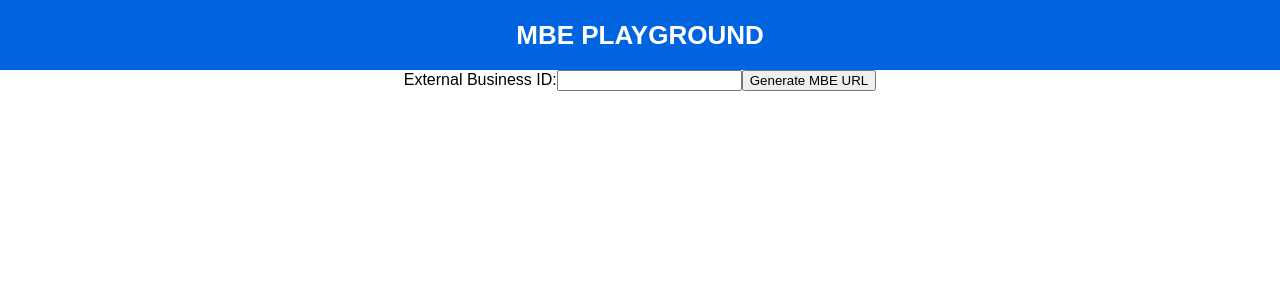
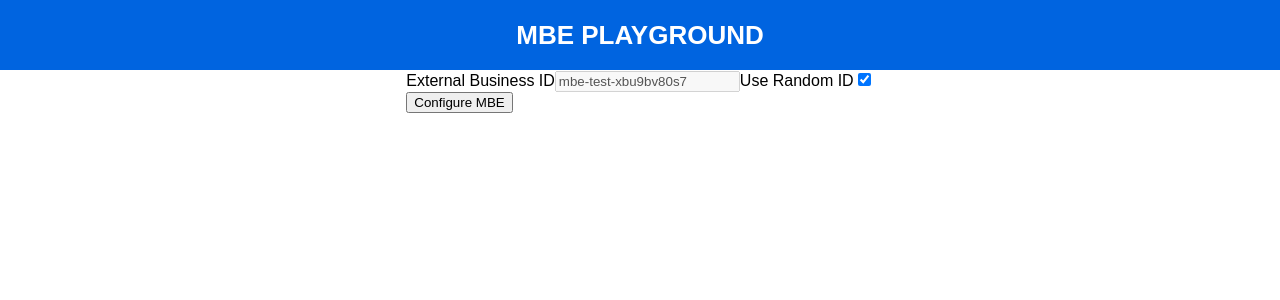
Before and after one commit to rahulmaddineni/mbe-playground, a React (Create React App) app: page / in a window 1280 px wide. Shown: the top 300 px of the page. Built offline with nearby package versions, Linux system fonts and the light colour scheme.

Commit message:
Add External ID Input

```diff
--- a/src/App.tsx
+++ b/src/App.tsx
@@ -1,5 +1,5 @@
 import React from "react";
-import "./App.css";
+import "./styles/App.css";
 import MBEConfigForm from './MBEConfigForm.tsx'
 
 function App() {
--- a/src/MBEConfigForm.tsx
+++ b/src/MBEConfigForm.tsx
@@ -1,24 +1,59 @@
-import React, { useState } from "react";
+import React, { useState, useEffect } from "react";
 import { useForm } from "react-hook-form";
+import { MBEConfig } from "./types/MBEConfig.ts";
 
-type ConfigFormProps = {};
+type Props = {};
 
-const MBEConfigForm: React.FC<ConfigFormProps> = ({}) => {
+type FormConfigProps = {
+  randomExtBizID: boolean;
+};
+type FormProps = MBEConfig & FormConfigProps;
+
+const MBEConfigForm: React.FC<Props> = ({}) => {
   const {
     register,
     handleSubmit,
+    watch,
+    setValue,
     formState: { errors },
-  } = useForm({});
+  } = useForm<FormProps>({
+    defaultValues: {
+      randomExtBizID: true,
+      extras: {},
+    },
+  });
+
+  const generateRandomId = () => Math.random().toString(36).substring(2, 12);
+  const isRandomExtBizIDChecked = watch("randomExtBizID");
+
+  useEffect(() => {
+    // Set Random External Business ID when toggled on
+    if (isRandomExtBizIDChecked) {
+      setValue(
+        "extras.setup.external_business_id",
+        `mbe-test-${generateRandomId()}`
+      );
+    }
+  }, [isRandomExtBizIDChecked, setValue]);
 
   return (
-    <form onSubmit={handleSubmit(() => {})}>
-      <label htmlFor="externalBusinessId">External Business ID:</label>
-      <input
-        type="text"
-        id="externalBusinessId"
-        {...register("extras.setup.external_business_id")}
-      />
-      <button type="submit">Generate MBE URL</button>
+    <form onSubmit={handleSubmit((formData) => {})}>
+      <div>
+        <label htmlFor="externalBusinessId">External Business ID</label>
+        <input
+          type="text"
+          id="externalBusinessId"
+          disabled={isRandomExtBizIDChecked}
+          {...register("extras.setup.external_business_id")}
+        />
+        <label htmlFor="randomExtBizID">Use Random ID</label>
+        <input
+          id="randomExtBizID"
+          type="checkbox"
+          {...register("randomExtBizID")}
+        />
+      </div>
+      <button type="submit">Configure MBE</button>
     </form>
   );
 };
--- a/src/index.js
+++ b/src/index.js
@@ -1,6 +1,6 @@
 import React from 'react';
 import ReactDOM from 'react-dom/client';
-import './index.css';
+import './styles/index.css';
 import App from './App.tsx';
 
 const root = ReactDOM.createRoot(document.getElementById('root'));
```
Also changed, not shown: src/styles/App.css (renamed from src/App.css), src/styles/index.css (renamed from src/index.css).
